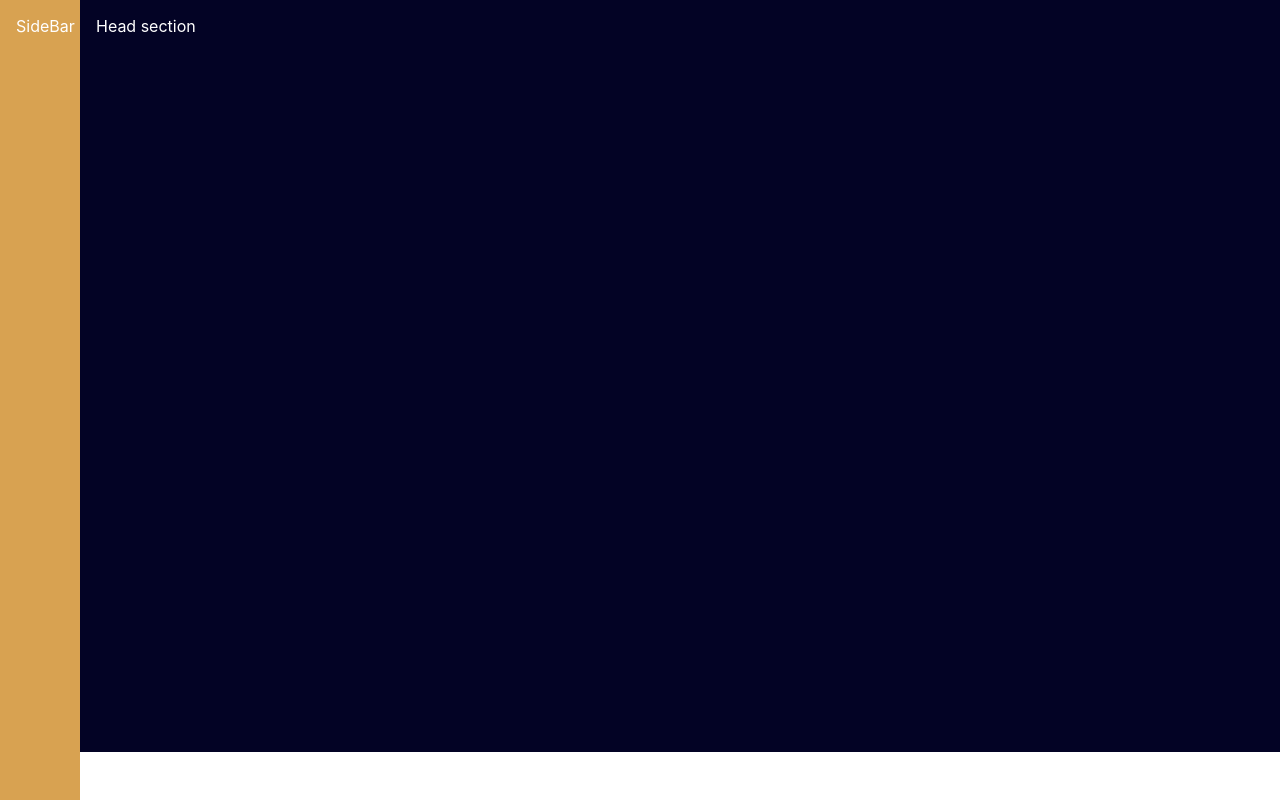
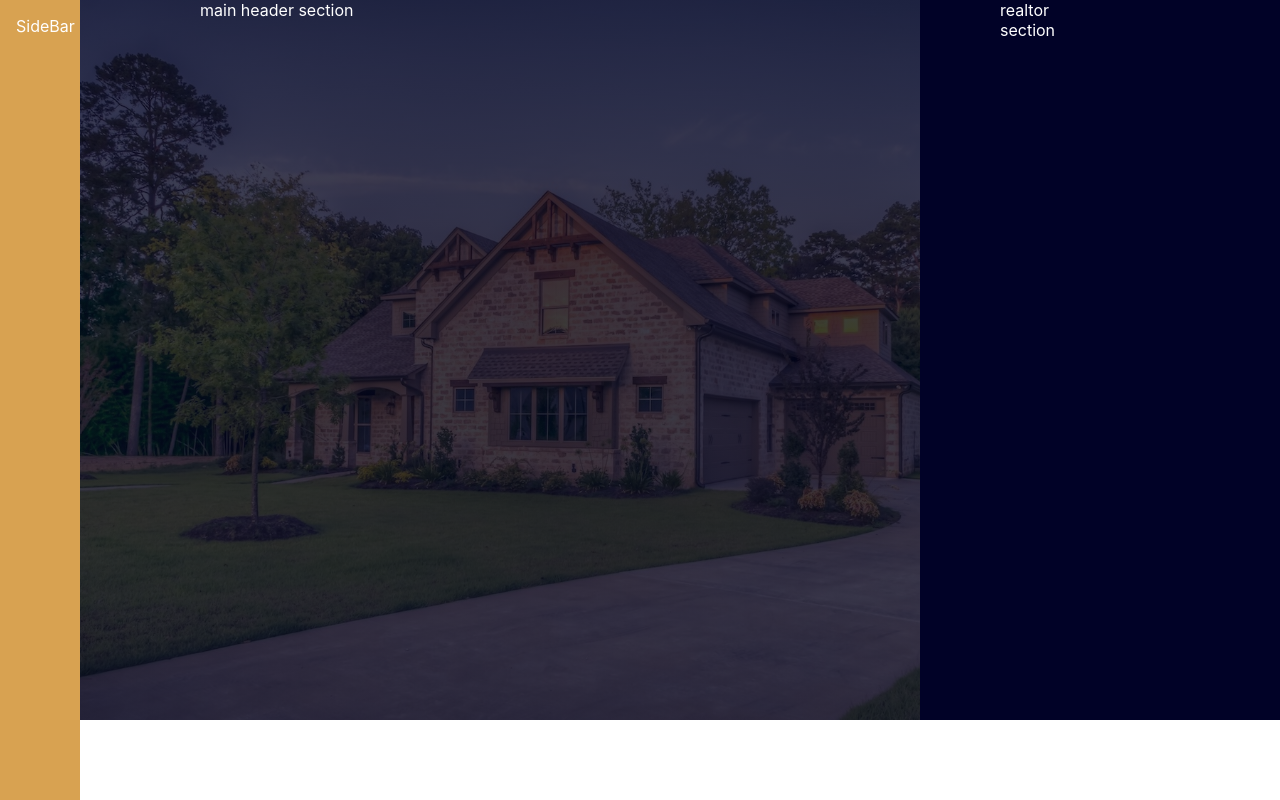
Before and after one commit to ashrofdev/nexter-in-react, a React (Create React App) app: page / in a window 1280 px wide. Shown: the top 800 px of the page. Built offline with nearby package versions, Linux system fonts and the light colour scheme.

Commit message:
building the header

```diff
--- a/src/App.css
+++ b/src/App.css
@@ -4,19 +4,35 @@
   grid-template-columns: minmax(3rem, 5rem) minmax(2rem, 1fr) repeat(6, minmax(6rem, 10rem)) minmax(2rem, 1fr);
 }
 .head {
-  padding: 1rem;
-  background-color: rgb(3, 3, 37);
+  background-image: linear-gradient(to right, rgba(2, 5, 32, 0.774) 70%, rgb(1, 2, 39)70%), url(./components/img/hero.jpeg);
   grid-column: 2/-1;
+  background-position: left;
+  background-size: contain;
+  background-attachment: fixed;
   height: 90vh;
+  display: grid;
+  grid-template-columns: minmax(2rem, 1fr) repeat(6, minmax(6rem, 10rem)) minmax(2rem, 1fr);
+}
+.head .main {
+  grid-column: 2 / 7;
+  grid-row: 1/2;
+  width: 80%;
+}
+.head .realtor {
+  grid-column: 7 / 8;
+  grid-row: 1/2;
+  width: 20%;
 }
 .side-bar {
   padding: 1rem;
   background-color: rgb(216, 162, 81);
   grid-column: 1/2;
   grid-row: 1/ 9;
+  position: fixed;
+  width: 3rem;
+  height: 100vh;
 }
 .features {
-  padding: 1rem;
   grid-column: 3/9;
   padding: 5rem 0;
   display: grid;
@@ -41,7 +57,7 @@
 }
 .story .left {
   width: 60%;
-  background-image: url(./img/back.jpg);
+  background-image: url(./components/img/back.jpg);
   background-size: cover;
   background-position: center;
 }
--- a/src/components/Head.js
+++ b/src/components/Head.js
@@ -3,7 +3,12 @@ import React from 'react';
 const Head = () => {
   return (
     <div className="head">
-      {'Head section'}
+      <div className="main">
+        main header section
+      </div>
+      <div className="realtor">
+        realtor section
+      </div>
     </div>
   );
 }
```
